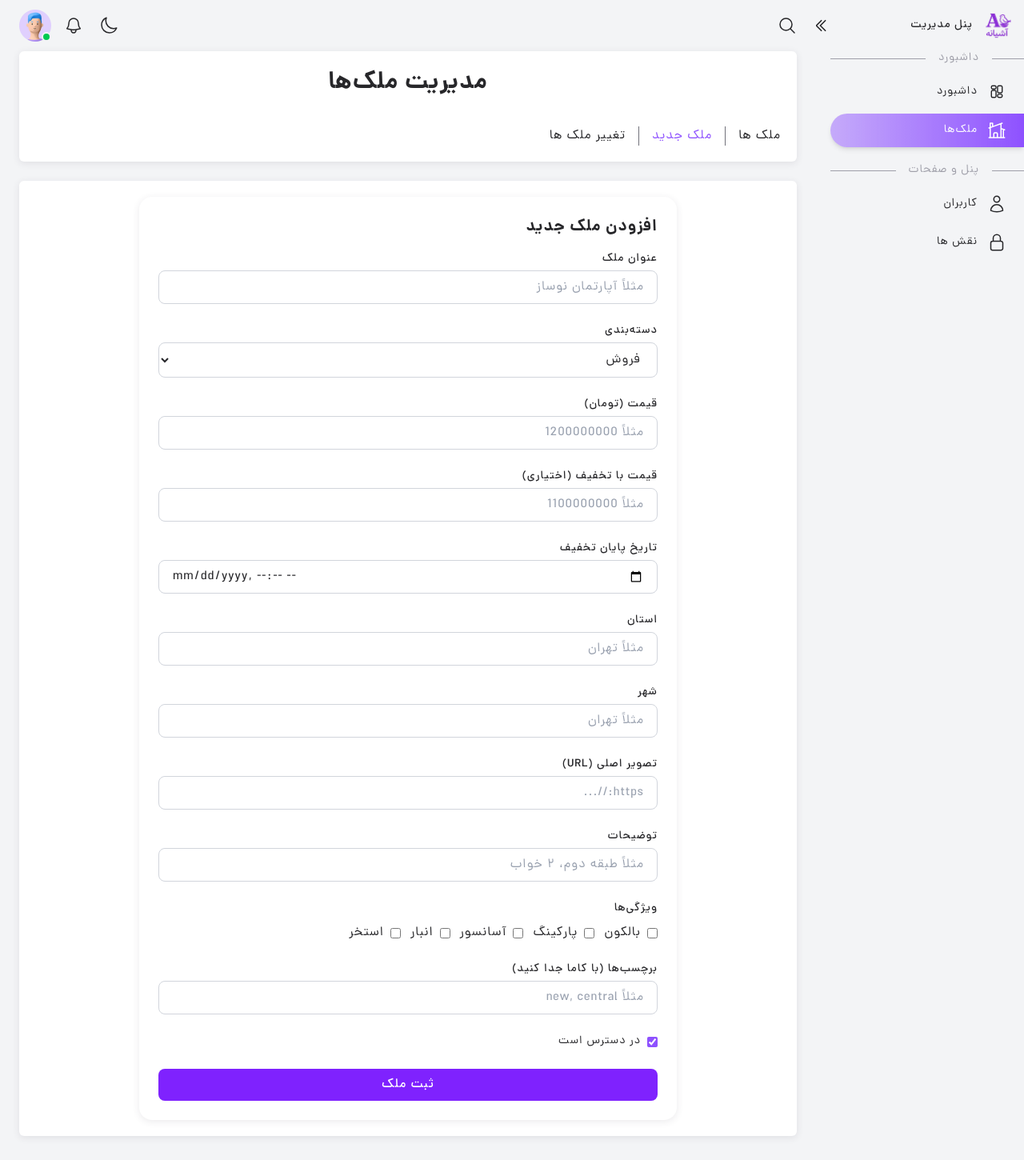
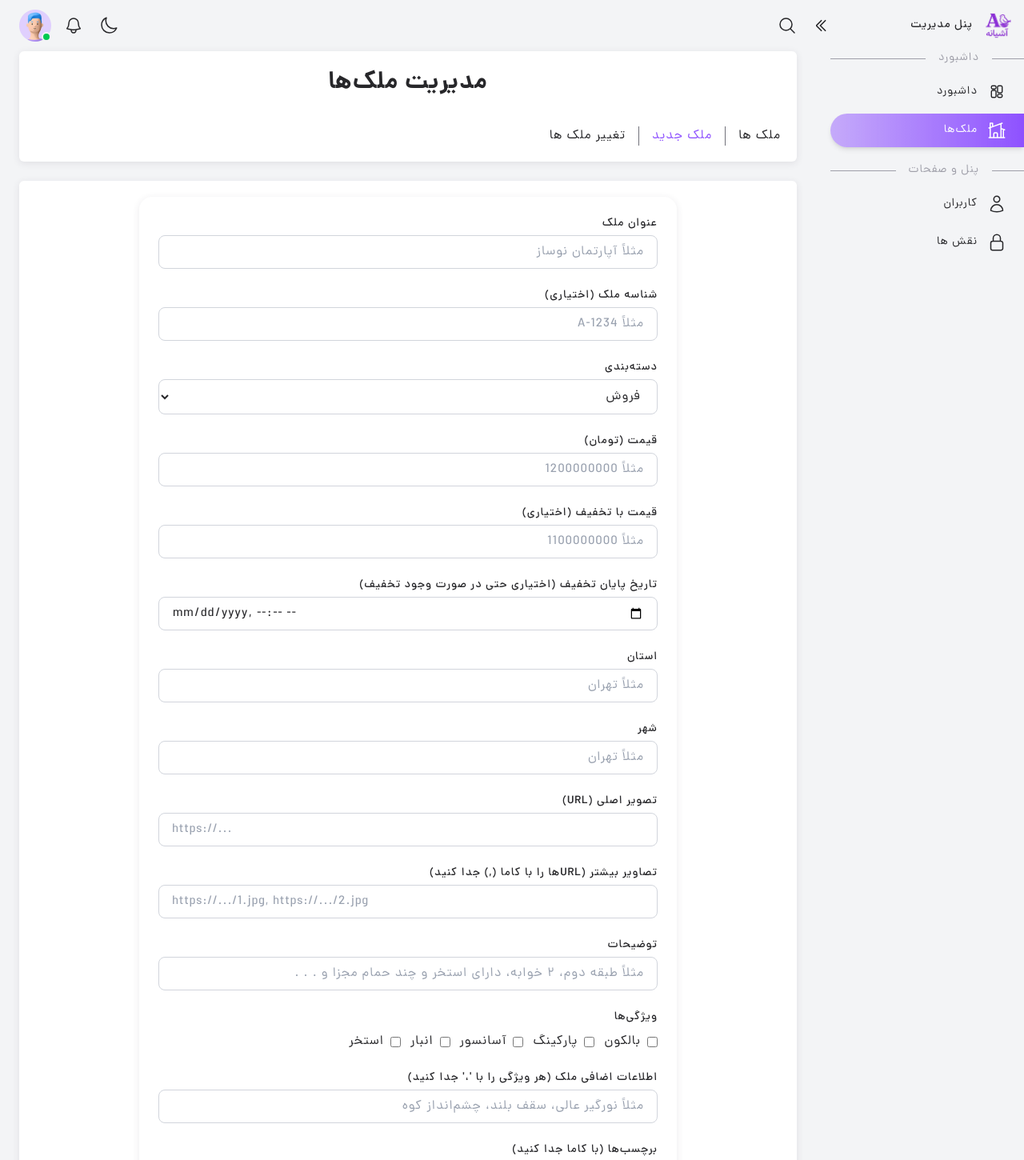
Before and after one commit to homow/home-nest-admin-react, a React (Vite) app: page /home-nest-admin/properties/create in a window 1280 px wide. Shown: the top 1450 px of the page at 80% size. Built offline with nearby package versions, Linux system fonts and the light colour scheme.

Commit message:
update CreatePropertyForm JSDocs

```diff
--- a/src/pages/Properties/routes/CreateProperties/CreatePropertyForm.jsx
+++ b/src/pages/Properties/routes/CreateProperties/CreatePropertyForm.jsx
@@ -3,6 +3,7 @@ import Input from "@/components/ui/Input";
 import {cn} from "@/lib/utils/ui-utils.js";
 
 export default function CreatePropertyForm({onSubmit, isLoading}) {
+    /** @type {{title: string, category: string, price: string, description: string, province: string, city: string, features: string[], price_with_discount: string, discount_until: string, main_image: string, tags: string, stock: number}} */
     const [formData, setFormData] = useState({
         title: "",
         category: "sale",
@@ -10,6 +11,7 @@ export default function CreatePropertyForm({onSubmit, isLoading}) {
         description: "",
         province: "",
         city: "",
+        /** @type {string[]} */
         features: [],
         price_with_discount: "",
         discount_until: "",
@@ -22,12 +24,13 @@ export default function CreatePropertyForm({onSubmit, isLoading}) {
         setFormData(prev => ({...prev, [name]: value}));
     };
 
-    const handleFeatureToggle = (feature) => {
-        setFormData(prev => ({
-            ...prev,
-            features: prev.features.includes(feature)
-                ? prev.features.filter(f => f !== feature)
-                : [...prev.features, feature]
+    const handleFeatureToggle = feature => {
+        // noinspection JSCheckFunctionSignatures
+        setFormData(prevState => ({
+            ...prevState,
+            features: prevState.features.includes(feature)
+                ? prevState.features.filter(f => f !== feature)
+                : [...prevState.features, feature]
         }));
     };
 
@@ -42,7 +45,6 @@ export default function CreatePropertyForm({onSubmit, isLoading}) {
 
     return (
         <form onSubmit={handleSubmit} className="space-y-6 max-w-2xl mx-auto bg-main-bg p-6 rounded-2xl shadow-custom">
-            <h2 className="text-xl font-bold mb-4">افزودن ملک جدید</h2>
 
             <Input
                 label="عنوان ملک"
@@ -50,6 +52,14 @@ export default function CreatePropertyForm({onSubmit, isLoading}) {
                 value={formData.title}
                 onChange={(v) => handleChange("title", v)}
                 placeholder="مثلاً آپارتمان نوساز"
+            />
+
+            <Input
+                label="شناسه ملک (اختیاری)"
+                name="property_number"
+                value={formData.property_number || ""}
+                onChange={(v) => handleChange("property_number", v)}
+                placeholder="مثلاً A-1234"
             />
 
             <div>
@@ -83,7 +93,7 @@ export default function CreatePropertyForm({onSubmit, isLoading}) {
             />
 
             <Input
-                label="تاریخ پایان تخفیف"
+                label="تاریخ پایان تخفیف (اختیاری حتی در صورت وجود تخفیف)"
                 name="discount_until"
                 type="datetime-local"
                 value={formData.discount_until}
@@ -109,9 +119,19 @@ export default function CreatePropertyForm({onSubmit, isLoading}) {
             <Input
                 label="تصویر اصلی (URL)"
                 name="main_image"
+                inputProps={{dir: "ltr"}}
                 value={formData.main_image}
                 onChange={(v) => handleChange("main_image", v)}
                 placeholder="https://..."
+            />
+
+            <Input
+                label="تصاویر بیشتر (URLها را با کاما (,) جدا کنید)"
+                inputProps={{dir: "ltr"}}
+                name="images"
+                value={formData.images || ""}
+                onChange={(v) => handleChange("images", v)}
+                placeholder="https://.../1.jpg, https://.../2.jpg"
             />
 
             <Input
@@ -119,7 +139,7 @@ export default function CreatePropertyForm({onSubmit, isLoading}) {
                 name="description"
                 value={formData.description}
                 onChange={(v) => handleChange("description", v)}
-                placeholder="مثلاً طبقه دوم، ۲ خواب"
+                placeholder="مثلاً طبقه دوم، ۲ خوابه، دارای استخر و چند حمام مجزا و . . ."
             />
 
             <div>
@@ -139,29 +159,44 @@ export default function CreatePropertyForm({onSubmit, isLoading}) {
                 </div>
             </div>
 
+            {/* advanced information (metaData) */}
+            <Input
+                label="اطلاعات اضافی ملک (هر ویژگی را با '،' جدا کنید)"
+                name="metadata_notes"
+                value={formData.metadata?.notes?.join("، ") || ""}
+                onChange={(v) =>
+                    handleChange("metadata", {
+                        ...formData.metadata,
+                        notes: v.split("،").map(s => s.trim()).filter(Boolean)
+                    })
+                }
+                placeholder="مثلاً نورگیر عالی، سقف بلند، چشم‌انداز کوه"
+            />
+
             <Input
                 label="برچسب‌ها (با کاما جدا کنید)"
                 name="tags"
                 value={formData.tags}
                 onChange={(v) => handleChange("tags", v)}
-                placeholder="مثلاً new, central"
+                placeholder="مثلاً: نوساز، تهران"
             />
 
             <div className="flex items-center gap-2">
                 <input
+                    id={"stock"}
                     type="checkbox"
                     checked={formData.stock === 1}
                     onChange={() => handleChange("stock", formData.stock === 1 ? 0 : 1)}
                     className="accent-violet-500"
                 />
-                <label className="text-sm">در دسترس است</label>
+                <label htmlFor={"stock"} className="text-sm">در دسترس است</label>
             </div>
 
             <button
                 type="submit"
                 disabled={isLoading}
                 className={cn(
-                    "w-full bg-violet-600 hover:bg-violet-700 text-white py-2 rounded-lg transition font-medium",
+                    "w-full bg-violet-600 hover:bg-violet-700 active:bg-violet-700 text-white py-2 rounded-lg transition font-medium cursor-pointer",
                     isLoading && "opacity-60 cursor-not-allowed"
                 )}
             >
```
